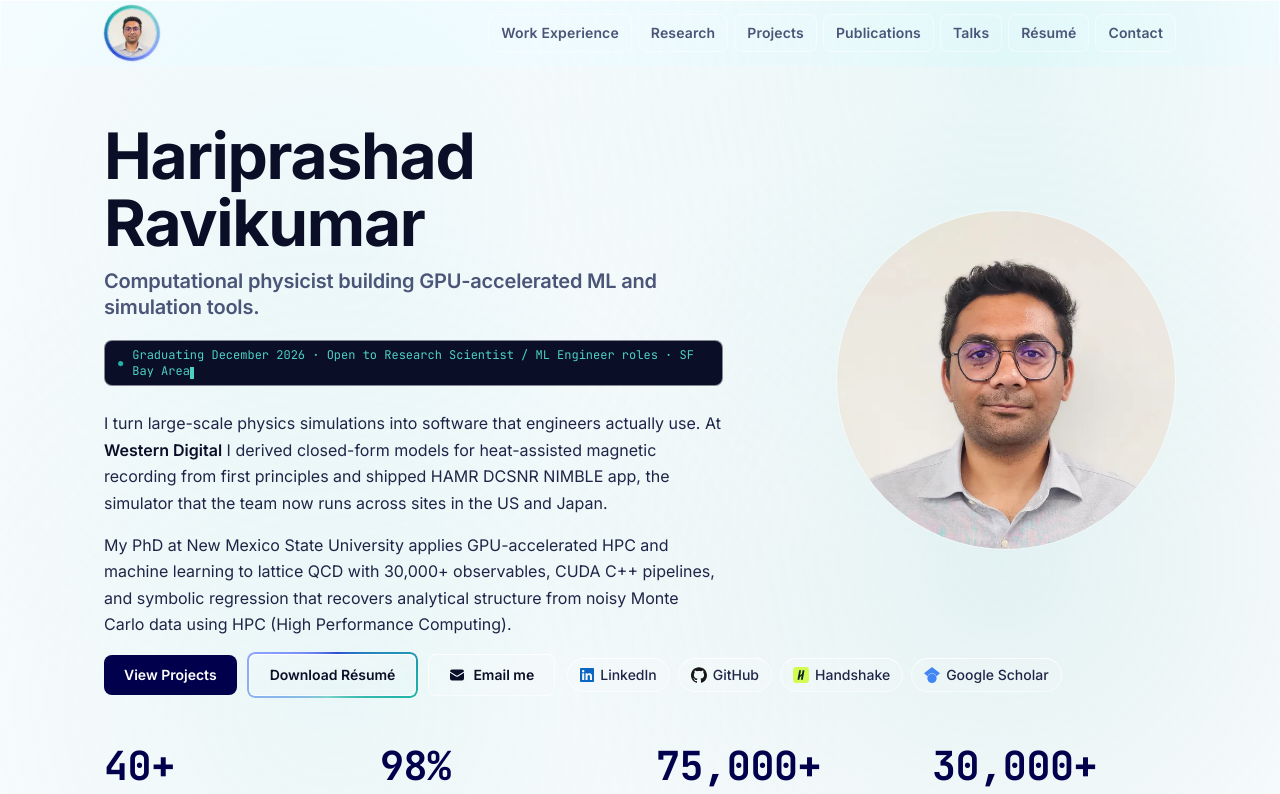
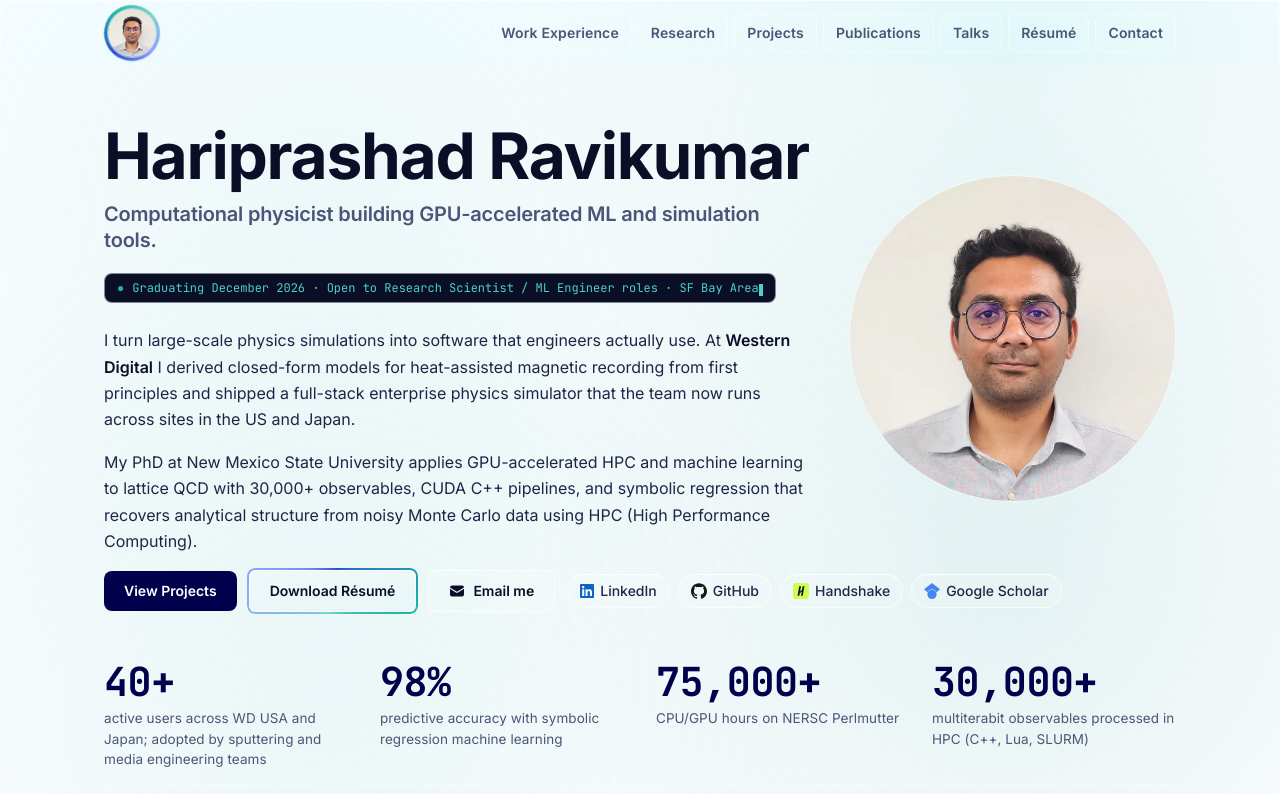
Before and after one commit to Hariprashad-Ravikumar/Hariprashad-Ravikumar.github.io, a Next.js app: page / in a window 1280 px wide. Shown: the top 794 px of the page. Built offline with nearby package versions, Linux system fonts and the light colour scheme.

Commit message:
style: force hero name to single line and remove NIMBLE reference

```diff
--- a/components/home/Hero.tsx
+++ b/components/home/Hero.tsx
@@ -46,6 +46,7 @@ export default function Hero() {
             fontWeight: 700,
             letterSpacing: "-0.02em",
             lineHeight: 1.05,
+            whiteSpace: "nowrap",
           }}
         >
           Hariprashad Ravikumar
@@ -70,7 +71,7 @@ export default function Hero() {
           I turn large-scale physics simulations into software that engineers actually use. At{" "}
           <strong className="font-semibold text-[var(--ink-900)]">Western Digital</strong> I derived
           closed-form models for heat-assisted magnetic recording from first
-          principles and shipped HAMR DCSNR NIMBLE app, the simulator that the team now runs across sites in the US and
+          principles and shipped a full-stack enterprise physics simulator that the team now runs across sites in the US and
           Japan.
         </motion.p>
         <motion.p
```
